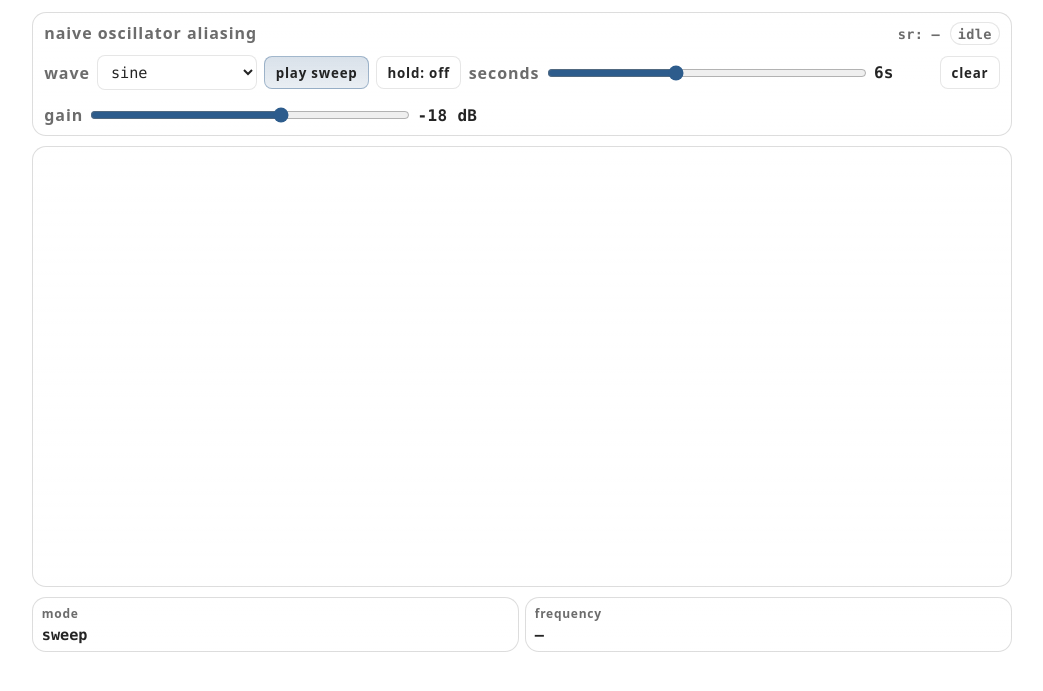
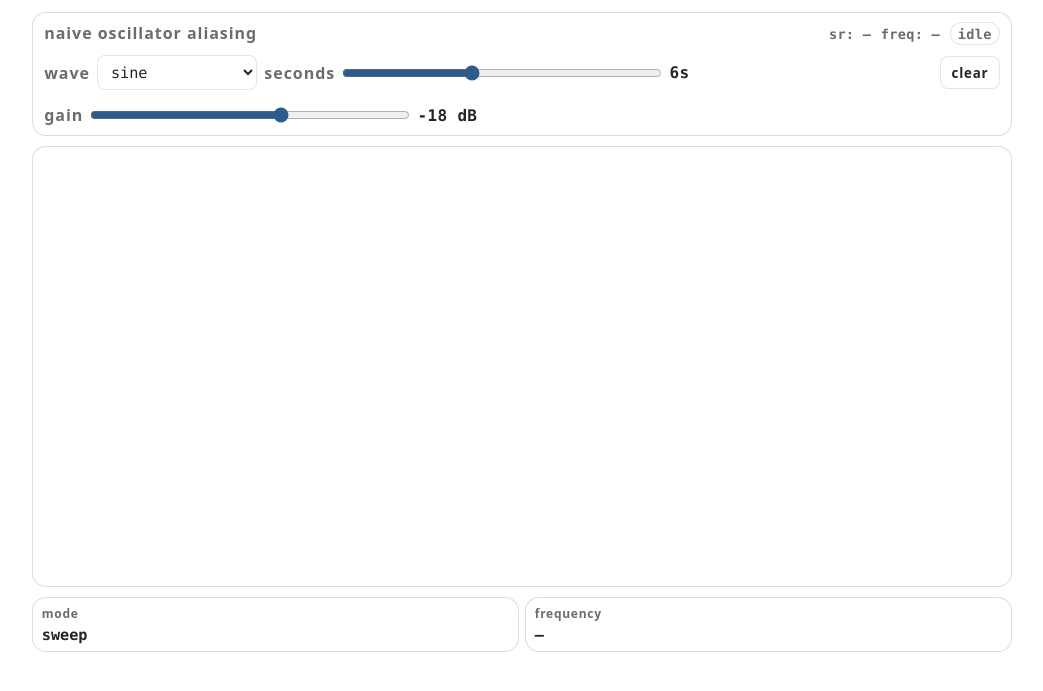
Before and after one commit to mjsyts/mjsyts.github.io, a Jekyll site: the page applets/oscillator/p3/aliasing.html, which Jekyll copies as it is, in a window 1280 px wide. Shown: the top 691 px of the page, without its empty margins (118-1161 px from the left). Built offline with Jekyll 4.4.1, drawn with Linux system fonts in a browser that asks for light colours; some web fonts are replaced; part of the change alters nothing that is shown.

Commit message:
aliasing changes

```diff
--- a/applets/oscillator/p3/aliasing.html
+++ b/applets/oscillator/p3/aliasing.html
@@ -1,5 +1,6 @@
 <!doctype html>
 <html lang="en">
+
 <head>
     <meta charset="utf-8" />
     <meta name="viewport" content="width=device-width,initial-scale=1" />
@@ -22,8 +23,10 @@
                         </div>
                         <div class="audio-meta">
                             <div class="audio-sr mono" id="sr">sr: —</div>
+                            <div class="audio-sr mono" id="freqTop">freq: —</div>
                             <div class="audio-status mono" id="status">idle</div>
                         </div>
+
                     </div>
 
                     <div class="row wrap" style="margin-top:10px;">
@@ -34,9 +37,6 @@
                             <option value="saw">saw</option>
                             <option value="triangle">triangle</option>
                         </select>
-
-            <button id="toggle" class="btn primary">play sweep</button>
-            <button id="hold" class="btn">hold: off</button>
 
                         <span class="label">seconds</span>
                         <input id="dur" class="range compact" type="range" min="2" max="12" step="1" value="6">
@@ -53,7 +53,8 @@
                         <span id="gainVal" class="audio-val">-18 dB</span>
 
                         <span class="label" id="freqLabel" hidden>freq</span>
-            <input id="freq" class="range compact" type="range" min="0" max="1" step="0.001" value="0.5" hidden>
+                        <input id="freq" class="range compact" type="range" min="0" max="1" step="0.001" value="0.5"
+                            hidden>
                         <span id="freqVal" class="audio-val" hidden>—</span>
                     </div>
                 </div>
@@ -79,4 +80,5 @@
 
     <script type="module" src="./aliasing.js"></script>
 </body>
+
 </html>
--- a/applets/oscillator/p3/aliasing.js
+++ b/applets/oscillator/p3/aliasing.js
@@ -10,26 +10,12 @@ let analyser = null;
 let spec = null;
 
 let running = false;
-let hold = false;
 
-// frequency range (upper bound set after init)
-let F0 = 20;
-let F1 = 20000;
-
-// sweep state
-let sweepStart = 0;
-let sweepSecs = 0;
-
-let lastU = 0;        // current sweep position (0..1)
-let heldHz = 440;     // last frozen frequency
-
-
-// ---------- helpers ----------
+// range
+const F0 = 20;
+let F1 = 20000; // set after init
 
 const uToHz = (u) => F0 * Math.pow(F1 / F0, Math.max(0, Math.min(1, u)));
-const hzToU = (hz) =>
-  Math.log(Math.max(F0, Math.min(F1, hz)) / F0) / Math.log(F1 / F0);
-
 const niceHz = (hz) =>
   hz >= 1000 ? `${(hz / 1000).toFixed(2)} kHz` : `${Math.round(hz)} Hz`;
 
@@ -37,37 +23,33 @@ function setStatus(t) {
   $("status").textContent = t;
 }
 
-function updateHoldUI() {
-  $("mode").textContent = hold ? "hold" : "sweep";
-  $("hold").textContent = hold ? "hold: on" : "hold: off";
+function updateGainUI() {
+  const db = Number($("gain").value);
+  $("gainVal").textContent = `${db} dB`;
+  if (osc) engine.setParam("gain", Math.pow(10, db / 20));
+}
 
-  $("freqLabel").hidden = !hold;
-  $("freq").hidden = !hold;
-  $("freqVal").hidden = !hold;
+function updateDurUI() {
+  $("durVal").textContent = `${$("dur").value}s`;
+}
 
-  $("dur").disabled = hold;
-  $("dur").style.opacity = hold ? "0.55" : "1";
-  $("durVal").style.opacity = hold ? "0.55" : "1";
-
-  $("toggle").textContent = running
-    ? "stop"
-    : hold
-    ? "play"
-    : "play sweep";
+function setWave() {
+  const map = { sine: 0, square: 1, saw: 2, triangle: 3 };
+  if (osc) engine.setParam("wave", map[$("wave").value] ?? 0);
 }
 
 function updateFreqReadout(hz) {
-  $("freqReadout").textContent = niceHz(hz);
-  if (hold) $("freqVal").textContent = niceHz(hz);
+  const t = isFinite(hz) ? (hz >= 1000 ? `${(hz/1000).toFixed(2)} kHz` : `${Math.round(hz)} Hz`) : "—";
+  $("freqTop").textContent = `freq: ${t}`;
 }
-
-// ---------- setup ----------
 
 async function setupOnce() {
   if (osc) return;
 
   await engine.init();
   await engine.loadWorklet("./naive-osc.worklet.js");
+
+  updateFreqReadout(NaN);
 
   osc = new AudioWorkletNode(engine.ctx, "naive-osc", {
     numberOfOutputs: 1,
@@ -78,114 +60,55 @@ async function setupOnce() {
   analyser.fftSize = 2048;
   analyser.smoothingTimeConstant = 0;
 
+  // tap for viz
   osc.connect(analyser);
+
+  // output through engine master
   engine.setNode(osc);
 
   spec = new Spectrogram($("spec"), analyser);
 
-  // extend sweep beyond Nyquist
   F1 = engine.sampleRate * 0.95;
 
   $("sr").textContent = `sr: ${engine.sampleRate}`;
 }
 
-// ---------- audio control ----------
-
-function setWave() {
-  const map = { sine: 0, square: 1, saw: 2, triangle: 3 };
-  engine.setParam("wave", map[$("wave").value] ?? 0);
-}
-
-function setGain() {
-  const db = Number($("gain").value);
-  $("gainVal").textContent = `${db} dB`;
-  engine.setParam("gain", Math.pow(10, db / 20));
-}
-
-function startSweep(seconds, startU = 0) {
+function startSweep(seconds) {
   const p = osc.parameters.get("freq");
   const t0 = engine.ctx.currentTime;
-
-  const total = Number(seconds);
-  const u0 = Math.max(0, Math.min(1, startU));
-  const remainingU = Math.max(0, 1 - u0);
-
-  // if we're already basically at the end, just pin freq
-  if (remainingU <= 1e-4) {
-    const hz = uToHz(1);
-    p.cancelScheduledValues(t0);
-    engine.setParam("freq", hz);
-    updateFreqReadout(hz);
-    lastU = 1;
-    return;
-  }
-
-  // keep perceived sweep speed consistent:
-  // remaining time scales with remaining u
-  const dur = Math.max(0.05, total * remainingU);
-
-  sweepStart = t0;
-  sweepSecs = dur;
+  const dur = Number(seconds);
 
   const curve = new Float32Array(256);
-  for (let i = 0; i < curve.length; i++) {
-    const u = u0 + (i / (curve.length - 1)) * remainingU; // u0..1
-    curve[i] = uToHz(u);
-  }
+  for (let i = 0; i < curve.length; i++) curve[i] = uToHz(i / (curve.length - 1));
 
   p.cancelScheduledValues(t0);
   p.setValueCurveAtTime(curve, t0, dur);
 
+  // readout timer
   if (engine._sweepTimer) clearInterval(engine._sweepTimer);
   engine._sweepTimer = setInterval(() => {
-    if (!running || hold) return;
-    const u = u0 + Math.max(0, Math.min(1, (engine.ctx.currentTime - sweepStart) / sweepSecs)) * remainingU;
-    lastU = u;
+    if (!running) return;
+    const u = Math.max(0, Math.min(1, (engine.ctx.currentTime - t0) / dur));
     updateFreqReadout(uToHz(u));
   }, 60);
 }
 
-
-function freezeAtCurrentFreq() {
-  const now = engine.ctx.currentTime;
-  const u =
-    sweepSecs > 0
-      ? Math.max(0, Math.min(1, (now - sweepStart) / sweepSecs))
-      : 0.5;
-
-  const hz = uToHz(u);
-
-  const p = osc.parameters.get("freq");
-  p.cancelScheduledValues(now);
-  engine.setParam("freq", hz);
-
-  $("freq").value = hzToU(hz);
-  updateFreqReadout(hz);
-}
-
-// ---------- start / stop ----------
-
 async function start() {
   await setupOnce();
 
+  setStatus("init…");
   await engine.start();
+
   setWave();
-  setGain();
+  updateGainUI();
 
   spec.start();
-
-  if (hold) {
-    const hz = uToHz(Number($("freq").value));
-    engine.setParam("freq", hz);
-    updateFreqReadout(hz);
-    setStatus("playing");
-  } else {
-    startSweep($("dur").value);
-    setStatus("sweeping");
-  }
+  startSweep($("dur").value);
 
   running = true;
-  updateHoldUI();
+  $("toggle").textContent = "stop";
+  $("toggle").classList.remove("primary");
+  setStatus("sweeping");
 }
 
 async function stop() {
@@ -196,15 +119,15 @@ async function stop() {
     engine._sweepTimer = null;
   }
 
-  spec.stop();
+  if (spec) spec.stop();
   await engine.stop();
 
+  $("toggle").textContent = "play sweep";
+  $("toggle").classList.add("primary");
   setStatus("idle");
-  updateHoldUI();
 }
 
-// ---------- UI wiring ----------
-
+// ---- UI wiring ----
 $("toggle").addEventListener("click", async () => {
   try {
     if (!running) await start();
@@ -212,61 +135,30 @@ $("toggle").addEventListener("click", async () => {
   } catch (e) {
     console.error(e);
     setStatus("error");
+    running = false;
+    $("toggle").textContent = "play sweep";
+    $("toggle").classList.add("primary");
   }
 });
 
-$("hold").addEventListener("click", () => {
-  if (!osc) {
-    hold = !hold;
-    updateHoldUI();
-    return;
-  }
-
-  if (running && !hold) {
-    // sweep → hold
-    hold = true;
-    freezeAtCurrentFreq();
-    setStatus("playing");
-  } else if (running && hold) {
-    // hold → sweep (resume from held freq / position)
-    hold = false;
-    const resumeU = hzToU(heldHz);   // or just lastU
-    lastU = resumeU;
-
-startSweep($("dur").value, resumeU);
-setStatus("sweeping");
-
-  } else {
-    // stopped
-    hold = !hold;
-  }
-
-  updateHoldUI();
+$("dur").addEventListener("input", () => {
+  updateDurUI();
 });
 
-$("dur").addEventListener("input", () => {
-  $("durVal").textContent = `${$("dur").value}s`;
-});
-
-$("gain").addEventListener("input", setGain);
-
-$("freq").addEventListener("input", () => {
-  const hz = uToHz(Number($("freq").value));
-  updateFreqReadout(hz);
-  if (running && hold) engine.setParam("freq", hz);
+$("gain").addEventListener("input", () => {
+  updateGainUI();
 });
 
 $("wave").addEventListener("change", () => {
-  if (osc) setWave();
+  setWave();
 });
 
 $("clear").addEventListener("click", () => {
   if (spec) spec.clear();
 });
 
-// ---------- init ----------
-
-$("durVal").textContent = `${$("dur").value}s`;
+// ---- initial ----
+updateDurUI();
 $("gainVal").textContent = `${$("gain").value} dB`;
 setStatus("idle");
-updateHoldUI();
+updateFreqReadout(NaN);
--- a/applets/oscillator/p3/spectrogram.js
+++ b/applets/oscillator/p3/spectrogram.js
@@ -7,7 +7,32 @@ export class Spectrogram {
     this.buf = new Uint8Array(analyser.frequencyBinCount);
     this.raf = 0;
 
+    // Prefer a CSS variable if you add one later; fallback to your site blue.
+    const root = getComputedStyle(document.documentElement);
+    this.blue = (root.getPropertyValue("--blue").trim() ||
+                 root.getPropertyValue("--accent").trim() ||
+                 "#43A0BD");
+
+    this.blueRgb = this._hexToRgb(this.blue) ?? { r: 67, g: 160, b: 189 };
+
     this.clear();
+  }
+
+  _hexToRgb(hex) {
+    const h = hex.replace("#", "").trim();
+    if (h.length === 3) {
+      const r = parseInt(h[0] + h[0], 16);
+      const g = parseInt(h[1] + h[1], 16);
+      const b = parseInt(h[2] + h[2], 16);
+      return { r, g, b };
+    }
+    if (h.length === 6) {
+      const r = parseInt(h.slice(0, 2), 16);
+      const g = parseInt(h.slice(2, 4), 16);
+      const b = parseInt(h.slice(4, 6), 16);
+      return { r, g, b };
+    }
+    return null;
   }
 
   clear() {
@@ -20,18 +45,31 @@ export class Spectrogram {
 
     const { g, c, a, buf } = this;
     const w = c.width, h = c.height;
+    const { r: br, g: bg, b: bb } = this.blueRgb;
 
     const draw = () => {
       this.raf = requestAnimationFrame(draw);
       a.getByteFrequencyData(buf);
 
+      // scroll left
       g.drawImage(c, -1, 0);
 
       for (let y = 0; y < h; y++) {
         const t = 1 - y / h;
         const i = Math.floor(Math.pow(t, 2.2) * (buf.length - 1));
-        const v = buf[i] | 0;
-        g.fillStyle = `rgb(${v},${v},${v})`;
+
+        // 0..1 magnitude
+        const m = (buf[i] | 0) / 255;
+
+        // simple gamma so quiet stuff is still visible (tweak 1.6–2.4)
+        const x = Math.pow(m, 1.8);
+
+        // lerp white -> blue
+        const r = Math.round(255 + (br - 255) * x);
+        const gg = Math.round(255 + (bg - 255) * x);
+        const b = Math.round(255 + (bb - 255) * x);
+
+        g.fillStyle = `rgb(${r},${gg},${b})`;
         g.fillRect(w - 1, y, 1, 1);
       }
     };
```
Lines whose indentation alone changed are shown as unchanged.
